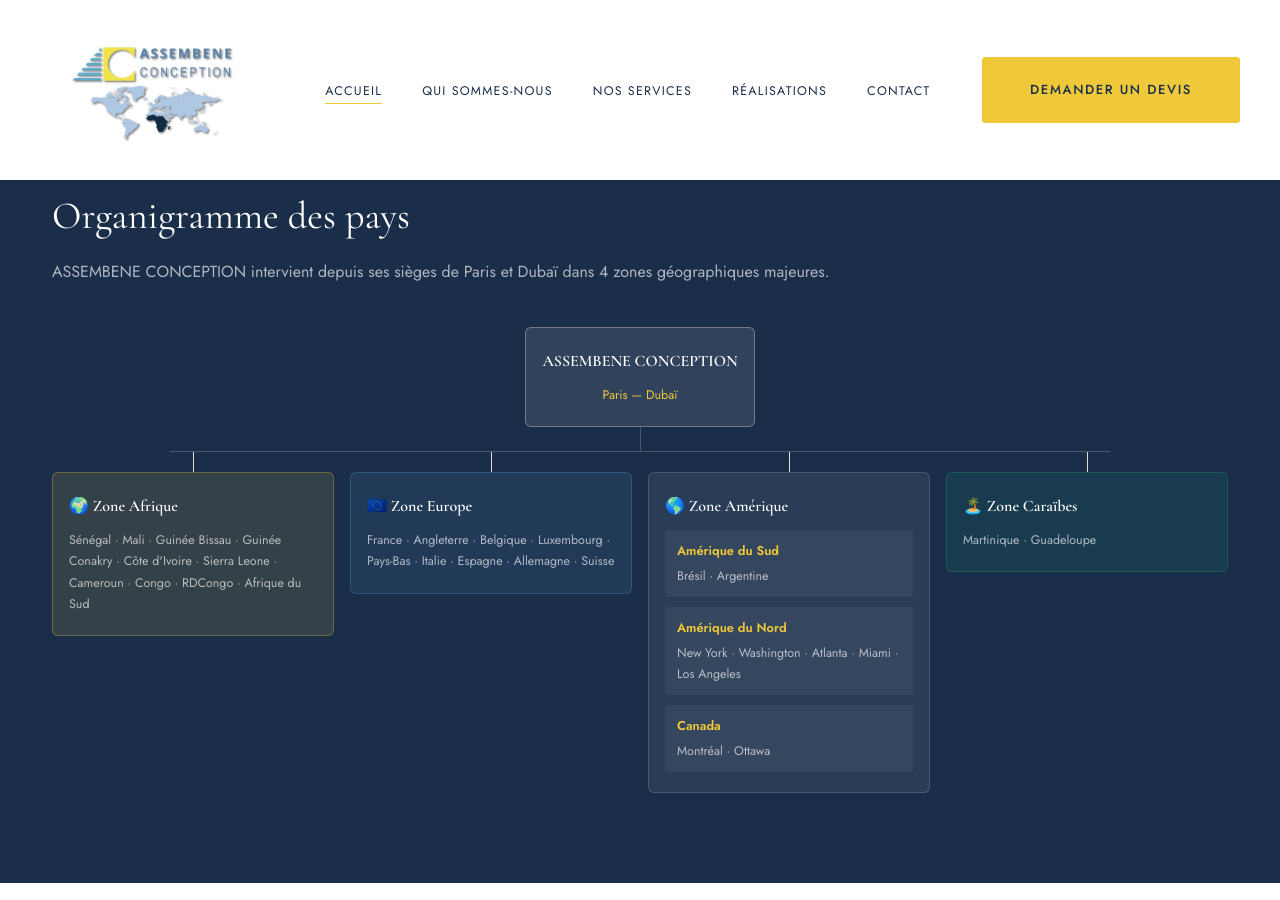
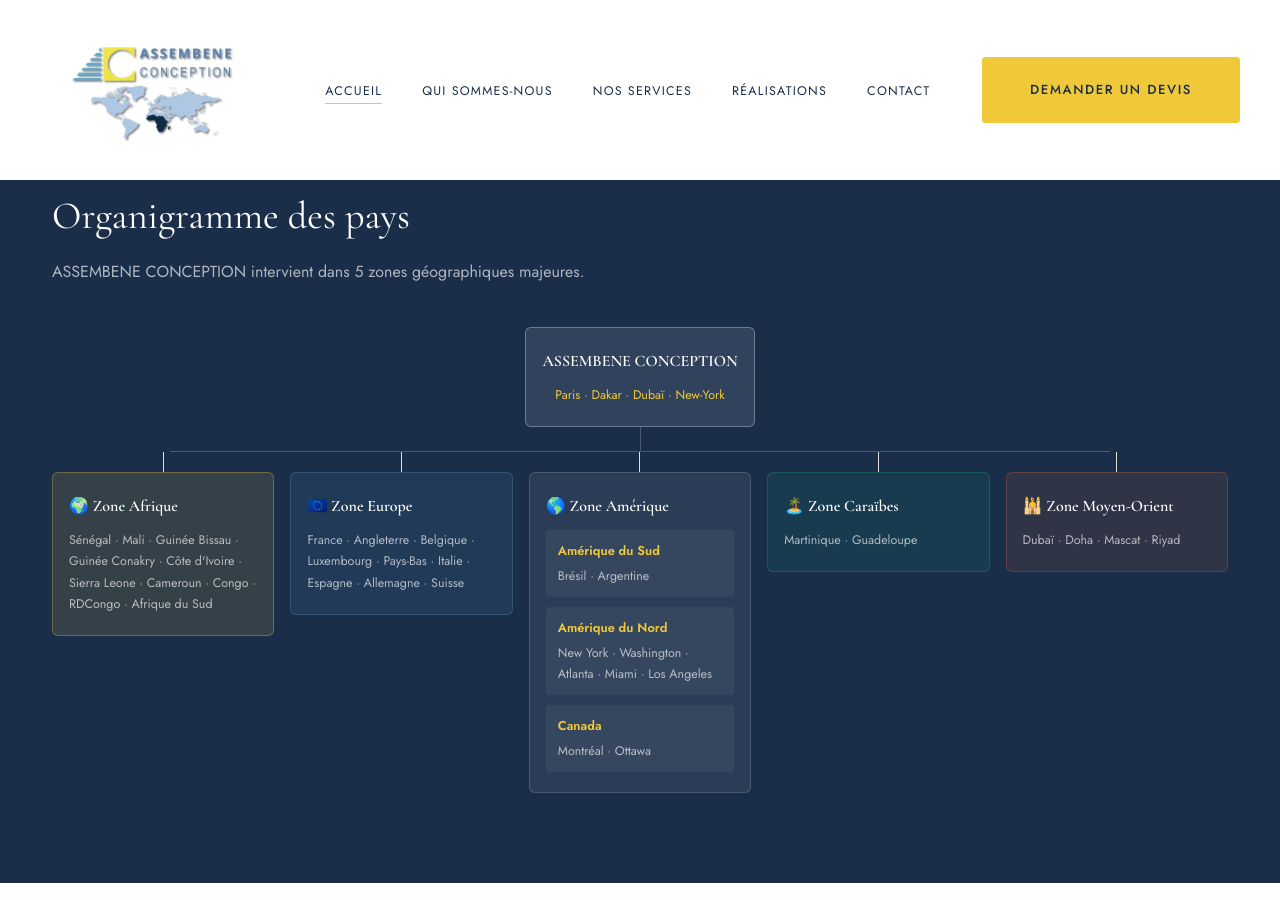
Before and after one commit to ASSEMBENE/assembene.github.io, a Jekyll site: the page built from index.html, in a window 1280 px wide and 900 px high, scrolled down 5209 px. Built offline with Jekyll 4.4.1, drawn with Linux system fonts in a browser that asks for light colours.

Commit message:
5 zones géographiques + Moyen-Orient + sièges mis à jour

```diff
--- a/assets/css/main.css
+++ b/assets/css/main.css
@@ -782,7 +782,7 @@
 }
 .pays-connector-v { width:1px; height:24px; background:rgba(255,255,255,0.2); margin:0 auto; }
 .pays-connector-h { width:80%; height:1px; background:rgba(255,255,255,0.2); margin:0 auto; }
-.pays-zones { display:grid; grid-template-columns:repeat(4,1fr); gap:16px; width:100%; }
+.pays-zones { display:grid; grid-template-columns:repeat(5,1fr); gap:16px; width:100%; }
 .pays-zone { display:flex; flex-direction:column; align-items:center; }
 .pays-box {
   width:100%;
@@ -794,6 +794,7 @@
 .pays-europe { background:rgba(74,127,165,0.15); border:1px solid rgba(74,127,165,0.4); }
 .pays-america { background:rgba(255,255,255,0.07); border:1px solid rgba(255,255,255,0.15); }
 .pays-caraibes { background:rgba(29,158,117,0.12); border:1px solid rgba(29,158,117,0.3); }
+.pays-moyen-orient { background: rgba(200,100,50,0.12); border: 1px solid rgba(200,100,50,0.3); }
 .pays-zone-title { font-family:var(--font-display); font-size:1rem; font-weight:600; color:var(--white); }
 .pays-zone-list { font-size:0.78rem; color:rgba(255,255,255,0.65); line-height:1.7; }
 .pays-sub-zones { display:flex; flex-direction:column; gap:10px; }
--- a/index.html
+++ b/index.html
@@ -356,7 +356,7 @@
     <span class="label">Présence internationale</span>
     <h3 class="about-h3" style="color:var(--white)">Organigramme des pays</h3>
     <p class="about-body" style="color:rgba(255,255,255,0.65);margin-bottom:40px">
-      ASSEMBENE CONCEPTION intervient depuis ses sièges de Paris et Dubaï dans 4 zones géographiques majeures.
+     ASSEMBENE CONCEPTION intervient dans 5 zones géographiques majeures.
     </p>
 
     <!-- Siège -->
@@ -364,14 +364,14 @@
       <div class="pays-siege">
         <div class="pays-box pays-siege-box">
           <span class="org-title" style="color:var(--white)">ASSEMBENE CONCEPTION</span>
-          <span class="org-sub" style="color:var(--accent)">Paris — Dubaï</span>
+          <span class="org-sub" style="color:var(--accent)">Paris · Dakar · Dubaï · New-York</span>
         </div>
       </div>
 
       <div class="pays-connector-v"></div>
       <div class="pays-connector-h"></div>
 
-      <!-- 4 zones -->
+      <!-- 5 zones -->
       <div class="pays-zones">
         <div class="pays-zone">
           <div class="org-connector-v-top"></div>
@@ -412,6 +412,13 @@
   <div class="pays-box pays-caraibes">
     <span class="pays-zone-title">🏝️ Zone Caraïbes</span>
     <span class="pays-zone-list">Martinique · Guadeloupe</span>
+  </div>
+  </div>
+  <div class="pays-zone">
+  <div class="org-connector-v-top"></div>
+  <div class="pays-box pays-moyen-orient">
+    <span class="pays-zone-title">🕌 Zone Moyen-Orient</span>
+    <span class="pays-zone-list">Dubaï · Doha · Mascat · Riyad</span>
       </div>
       </div>
       </div>
```
Lines whose indentation alone changed are shown as unchanged.
